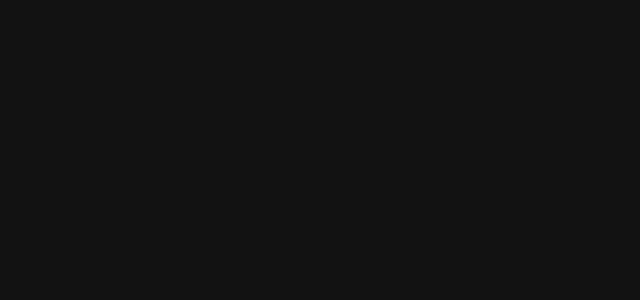
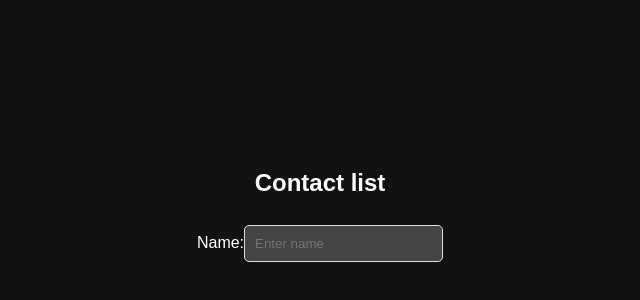
Before and after one commit to STC-JVasquez/Contact_List2_CITP4316, a Vue app: page / in a window 1280 px wide. Shown: the part 194-494 px from the top of the page, without its empty margins (320-960 px from the left). Built offline with nearby package versions, Linux system fonts and the light colour scheme.

Commit message:
created form and added name textbox

```diff
--- a/src/App.vue
+++ b/src/App.vue
@@ -1,10 +1,17 @@
 <script setup>
-
+import {ref} from 'vue'
 </script>
 
 <template>
   <main class="app">
-    <section class="greeting">
+    <section class="contact-form">
+      <h2> Contact list</h2>
+      <form @submit.prevent="addContact">
+        <div>
+          <label for="name">Name:</label>
+          <input type="text" id="name" v-model="name" placeholder="Enter name" />
+        </div>
+      </form>
 
     </section>
   </main>
```
